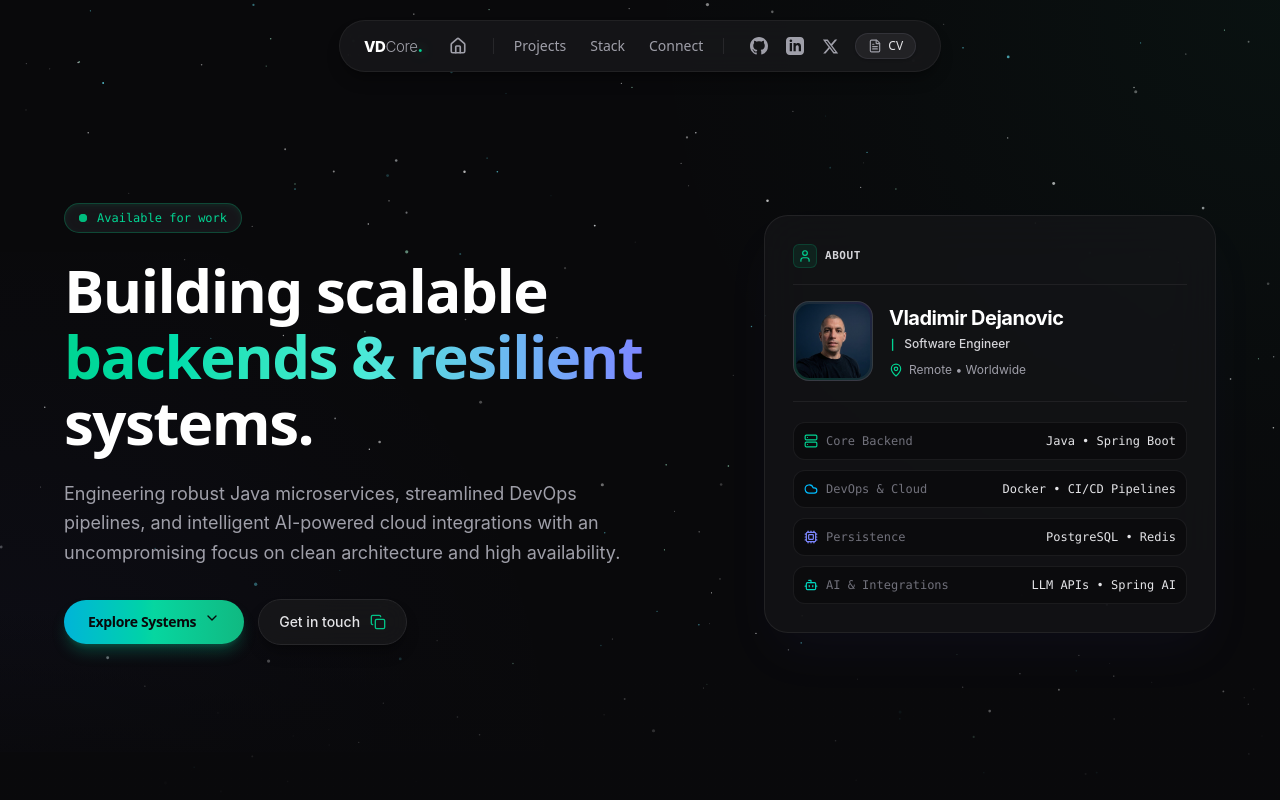
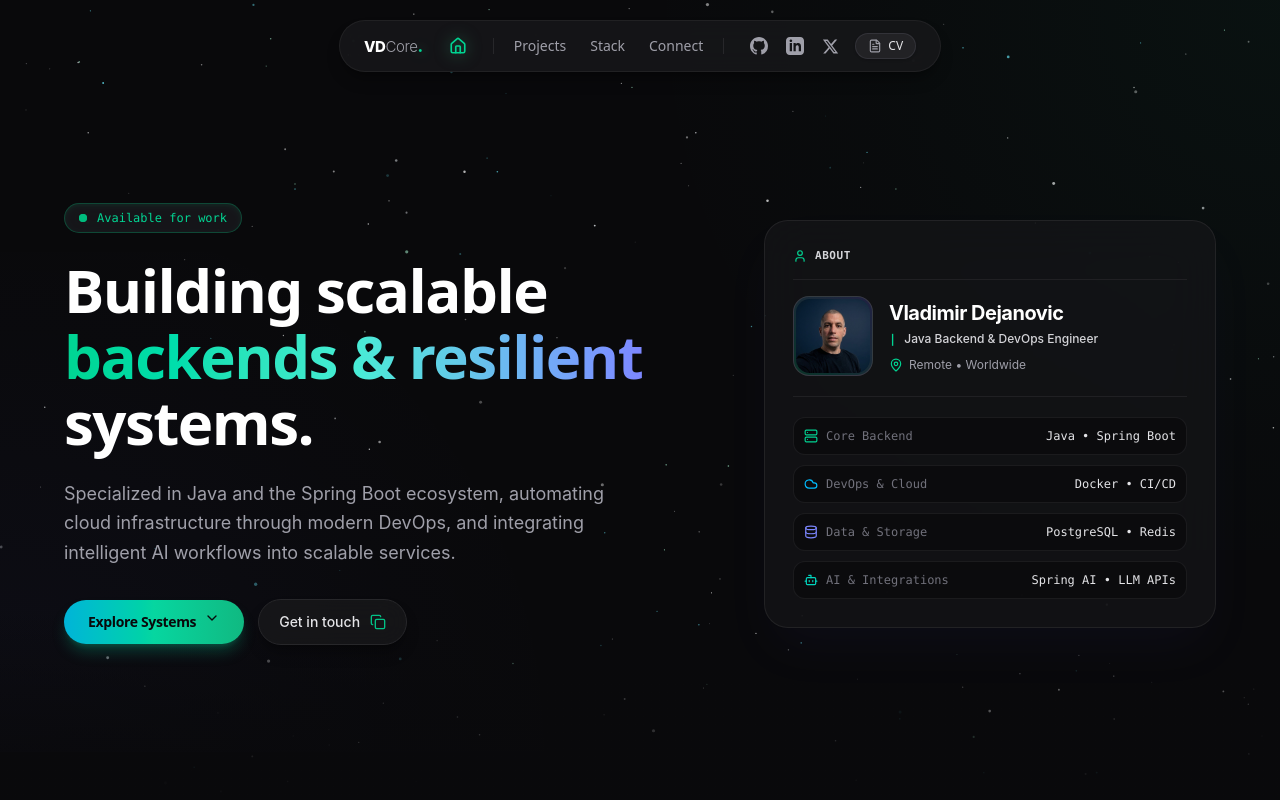
Before and after one commit to vdcore-dev/my-portfolio, a React (Vite) app: page / in a window 1280 px wide. Shown: the top 800 px of the page. Built offline with nearby package versions, Linux system fonts and the light colour scheme.

Commit message:
Bug fixes and improvements

```diff
--- a/src/components/Hero.tsx
+++ b/src/components/Hero.tsx
@@ -1,5 +1,5 @@
 import React, { useState, useEffect } from "react";
-import { ChevronDown, Copy, Check, MapPin, Maximize2, X, Cpu, Server, Cloud, Bot, User } from "lucide-react";
+import { ChevronDown, Copy, Check, MapPin, Maximize2, X, Database, Server, Cloud, Bot, User } from "lucide-react";
 import { StarField } from "./StarField";
 import { PERSONAL_INFO } from "../data/portfolioData";
 
@@ -51,6 +51,21 @@ export const Hero = () => {
     if (el) el.scrollIntoView({ behavior: "smooth" });
   };
 
+  const renderFocusIcon = (id: string) => {
+    switch (id) {
+      case "backend":
+        return <Server className="w-3.5 h-3.5 text-emerald-400 shrink-0" />;
+      case "devops":
+        return <Cloud className="w-3.5 h-3.5 text-sky-400 shrink-0" />;
+      case "data":
+        return <Database className="w-3.5 h-3.5 text-indigo-400 shrink-0" />;
+      case "ai":
+        return <Bot className="w-3.5 h-3.5 text-teal-400 shrink-0" />;
+      default:
+        return <Server className="w-3.5 h-3.5 text-emerald-400 shrink-0" />;
+    }
+  };
+
   return (
     <section className="relative min-h-svh lg:min-h-dvh flex flex-col justify-center pt-28 lg:pt-32 pb-16 lg:pb-20 px-4 overflow-hidden bg-zinc-950">
       {/* 1. Background Starfield */}
@@ -58,7 +73,7 @@ export const Hero = () => {
         <StarField />
       </div>
 
-      {/* 2. Asimetrični periferni sjaj (Nema fleke u centru, centar je čist) */}
+      {/* 2. Asimetrični periferni sjaj */}
       <div
         className="absolute top-0 right-0 w-[550px] lg:w-[750px] h-[550px] pointer-events-none z-0 opacity-40"
         style={{
@@ -72,7 +87,7 @@ export const Hero = () => {
         }}
       />
 
-      {/* 3. Originalni donji fade koji spaja nebo sa projektima */}
+      {/* 3. Donji fade */}
       <div className="absolute bottom-0 left-0 right-0 h-32 lg:h-48 bg-gradient-to-b from-transparent via-zinc-950/60 to-zinc-950 pointer-events-none z-0" />
 
       {/* ========================================================
@@ -107,14 +122,14 @@ export const Hero = () => {
 
               <div className="flex items-center gap-2 mt-1">
                 <span className="text-emerald-400 font-mono font-bold text-xs">|</span>
-                <p className="text-xs sm:text-sm font-sans text-zinc-300 font-medium">
-                  Software Engineer
+                <p className="text-xs sm:text-sm font-sans text-zinc-300 font-medium truncate">
+                  {PERSONAL_INFO.role}
                 </p>
               </div>
 
               <div className="flex items-center gap-1.5 mt-2 text-zinc-400 text-xs font-sans">
                 <MapPin className="w-3.5 h-3.5 text-emerald-400 shrink-0" />
-                <span>Remote • Worldwide</span>
+                <span>{PERSONAL_INFO.location}</span>
               </div>
             </div>
           </div>
@@ -130,7 +145,7 @@ export const Hero = () => {
             systems.
           </h1>
           <p className="text-sm text-zinc-400 leading-relaxed font-sans mt-2">
-            Engineering robust Java microservices, streamlined DevOps pipelines, and intelligent AI-powered cloud integrations with high availability.
+            {PERSONAL_INFO.bio}
           </p>
         </div>
 
@@ -170,7 +185,7 @@ export const Hero = () => {
       </div>
 
       {/* ========================================================
-          2. DESKTOP INTERFACE (100% Netaknut)
+          2. DESKTOP INTERFACE (Optimalan prelom, podaci iz data fajla)
          ======================================================== */}
       <div className="hidden lg:grid relative z-10 max-w-6xl mx-auto w-full grid-cols-12 gap-12 items-center">
         <div className="col-span-7 flex flex-col items-start text-left">
@@ -182,16 +197,16 @@ export const Hero = () => {
             <span>{PERSONAL_INFO.availability}</span>
           </div>
 
-          <h1 className="text-5xl md:text-6xl font-bold tracking-tight text-white mb-6 leading-[1.1]">
-            Building scalable{" "}
+          <h1 className="text-5xl xl:text-6xl font-extrabold tracking-tight text-white mb-6 leading-[1.1]">
+            Building scalable <br />
             <span className="text-transparent bg-clip-text bg-gradient-to-r from-emerald-400 via-teal-300 to-indigo-400">
               backends & resilient
-            </span>{" "}
+            </span> <br />
             systems.
           </h1>
 
           <p className="text-base sm:text-lg text-zinc-400 max-w-xl mb-8 leading-relaxed font-sans">
-            Engineering robust Java microservices, streamlined DevOps pipelines, and intelligent AI-powered cloud integrations with an uncompromising focus on clean architecture and high availability.
+            {PERSONAL_INFO.bio}
           </p>
 
           <div className="flex items-center gap-3.5">
@@ -230,11 +245,10 @@ export const Hero = () => {
 
         <div className="col-span-5 w-full">
           <div className="rounded-3xl bg-zinc-900/60 border border-zinc-800/80 backdrop-blur-xl p-6 sm:p-7 shadow-2xl shadow-indigo-500/5 relative hover:border-zinc-700 transition-all duration-300">
+            {/* Header sekcija kartice - Čist simbol bez dugme-okvira */}
             <div className="flex items-center pb-4 mb-4 border-b border-zinc-800/70 text-xs font-mono text-zinc-400">
               <div className="flex items-center gap-2">
-                <div className="p-1 rounded-md bg-emerald-500/10 text-emerald-400 border border-emerald-500/20">
-                  <User className="w-3.5 h-3.5" />
-                </div>
+                <User className="w-3.5 h-3.5 text-emerald-400 shrink-0" />
                 <span className="font-semibold tracking-wider uppercase text-[11px] text-zinc-300">About</span>
               </div>
             </div>
@@ -264,50 +278,32 @@ export const Hero = () => {
 
                 <div className="flex items-center gap-2 mt-1">
                   <span className="text-emerald-400 font-mono font-bold text-xs">|</span>
-                  <p className="text-xs font-sans text-zinc-300 font-medium tracking-normal">
-                    Software Engineer
+                  <p className="text-xs font-sans text-zinc-300 font-medium tracking-normal truncate">
+                    {PERSONAL_INFO.role}
                   </p>
                 </div>
 
                 <div className="flex items-center gap-1.5 mt-2.5 text-zinc-400 text-xs font-sans">
                   <MapPin className="w-3.5 h-3.5 text-emerald-400 shrink-0" />
-                  <span>Remote • Worldwide</span>
+                  <span>{PERSONAL_INFO.location}</span>
                 </div>
               </div>
             </div>
 
+            {/* 4 Tehnička stuba dinamički mapirana iz PERSONAL_INFO.focusAreas */}
             <div className="pt-5 space-y-2.5 font-mono text-xs">
-              <div className="flex items-center justify-between p-2.5 rounded-xl bg-zinc-950/60 border border-zinc-800/60 hover:border-zinc-700/80 transition-colors">
-                <span className="text-zinc-500 flex items-center gap-2">
-                  <Server className="w-3.5 h-3.5 text-emerald-400 shrink-0" />
-                  Core Backend
-                </span>
-                <span className="text-zinc-200 font-medium">Java • Spring Boot</span>
-              </div>
-
-              <div className="flex items-center justify-between p-2.5 rounded-xl bg-zinc-950/60 border border-zinc-800/60 hover:border-zinc-700/80 transition-colors">
-                <span className="text-zinc-500 flex items-center gap-2">
-                  <Cloud className="w-3.5 h-3.5 text-sky-400 shrink-0" />
-                  DevOps & Cloud
-                </span>
-                <span className="text-zinc-200 font-medium">Docker • CI/CD Pipelines</span>
-              </div>
-
-              <div className="flex items-center justify-between p-2.5 rounded-xl bg-zinc-950/60 border border-zinc-800/60 hover:border-zinc-700/80 transition-colors">
-                <span className="text-zinc-500 flex items-center gap-2">
-                  <Cpu className="w-3.5 h-3.5 text-indigo-400 shrink-0" />
-                  Persistence
-                </span>
-                <span className="text-zinc-200 font-medium">PostgreSQL • Redis</span>
-              </div>
-
-              <div className="flex items-center justify-between p-2.5 rounded-xl bg-zinc-950/60 border border-zinc-800/60 hover:border-zinc-700/80 transition-colors">
-                <span className="text-zinc-500 flex items-center gap-2">
-                  <Bot className="w-3.5 h-3.5 text-teal-400 shrink-0" />
-                  AI & Integrations
-                </span>
-                <span className="text-zinc-200 font-medium">LLM APIs • Spring AI</span>
-              </div>
+              {PERSONAL_INFO.focusAreas.map((area) => (
+                <div
+                  key={area.id}
+                  className="flex items-center justify-between p-2.5 rounded-xl bg-zinc-950/60 border border-zinc-800/60 hover:border-zinc-700/80 transition-colors"
+                >
+                  <span className="text-zinc-500 flex items-center gap-2">
+                    {renderFocusIcon(area.id)}
+                    {area.label}
+                  </span>
+                  <span className="text-zinc-200 font-medium">{area.stack}</span>
+                </div>
+              ))}
             </div>
 
           </div>
@@ -337,7 +333,7 @@ export const Hero = () => {
             />
             <div className="p-4 text-center">
               <h3 className="text-white font-bold text-lg font-sans">{PERSONAL_INFO.name}</h3>
-              <p className="text-emerald-400 text-xs font-mono">Software Engineer</p>
+              <p className="text-emerald-400 text-xs font-mono">{PERSONAL_INFO.role}</p>
             </div>
           </div>
         </div>
--- a/src/components/Navbar.tsx
+++ b/src/components/Navbar.tsx
@@ -210,7 +210,7 @@ export const Navbar = () => {
         </div>
       </aside>
 
-      {/* Desktop & Main Header: Boja se menja iz zinc-900/80 (u Hero-u) u zinc-950/90 (pri skrolu) */}
+      {/* Desktop & Main Header */}
       <header className="fixed top-3 sm:top-5 left-0 right-0 z-40 flex justify-center px-3 sm:px-4 pointer-events-none">
         <div className="w-full max-w-sm sm:max-w-fit pointer-events-auto flex flex-col items-center">
 
@@ -239,16 +239,23 @@ export const Navbar = () => {
               <span className="font-black text-base text-emerald-400 drop-shadow-[0_0_6px_rgba(52,211,153,0.85)]">.</span>
             </a>
 
-            {/* Home dugme */}
+            {/* Home dugme - Samo ikonica svetli bez donje linije */}
             <div className="hidden md:flex items-center">
               <a
                 href="#"
                 title="Scroll to Top"
                 aria-label="Home"
                 onClick={scrollToTop}
-                className="p-1.5 rounded-full text-zinc-400 hover:text-white hover:bg-zinc-800/70 transition-all cursor-pointer"
+                className="p-1.5 rounded-full transition-all cursor-pointer"
               >
-                <Home className="w-[18px] h-[18px]" strokeWidth={2.2} />
+                <Home
+                  className={`w-[18px] h-[18px] transition-colors duration-200 ${
+                    activeSection === ""
+                      ? "text-emerald-400 drop-shadow-[0_0_8px_rgba(52,211,153,0.5)]"
+                      : "text-zinc-400 hover:text-white"
+                  }`}
+                  strokeWidth={2.2}
+                />
               </a>
             </div>
 
--- a/src/data/portfolioData.ts
+++ b/src/data/portfolioData.ts
@@ -2,12 +2,35 @@ import type { PersonalInfo, Project, SkillCategory } from "../types";
 
 export const PERSONAL_INFO: PersonalInfo = {
   name: "Vladimir Dejanovic",
-  role: "Full-Stack & Backend Engineer",
+  role: "Java Backend & DevOps Engineer",
   availability: "Available for work",
-  bio: "Engineering robust Java microservices, streamlined DevOps pipelines, and intelligent AI-powered cloud integrations with an uncompromising focus on clean architecture and high availability.",
+  location: "Remote • Worldwide",
+  bio: "Specialized in Java and the Spring Boot ecosystem, automating cloud infrastructure through modern DevOps, and integrating intelligent AI workflows into scalable services.",
   email: "your.email@example.com",
   github: "https://github.com/your-username",
   linkedin: "https://linkedin.com/in/your-username",
+  focusAreas: [
+    {
+      id: "backend",
+      label: "Core Backend",
+      stack: "Java • Spring Boot",
+    },
+    {
+      id: "devops",
+      label: "DevOps & Cloud",
+      stack: "Docker • CI/CD",
+    },
+    {
+      id: "data",
+      label: "Data & Storage",
+      stack: "PostgreSQL • Redis",
+    },
+    {
+      id: "ai",
+      label: "AI & Integrations",
+      stack: "Spring AI • LLM APIs",
+    },
+  ],
 };
 
 export const PROJECTS: Project[] = [
```
Also changed, not shown: src/types/index.ts (+8 -0 lines).
